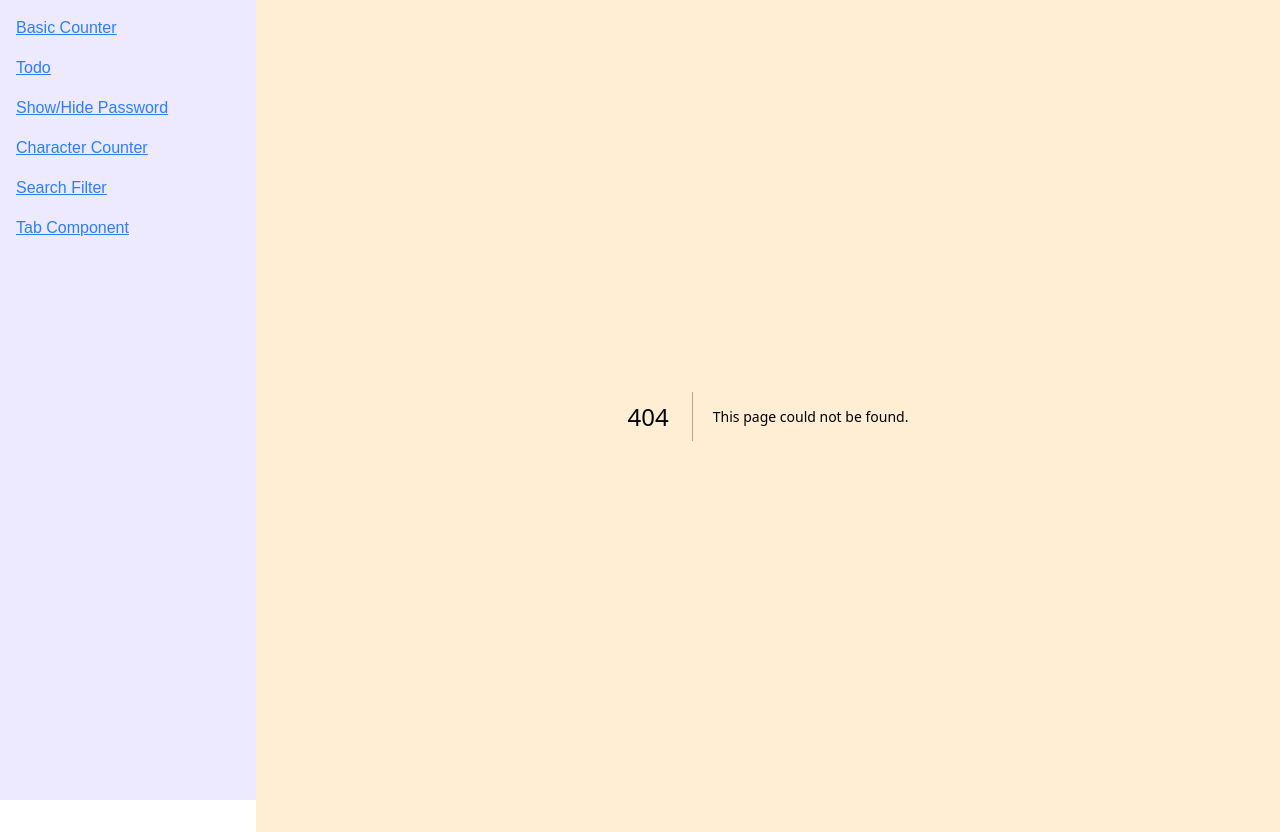
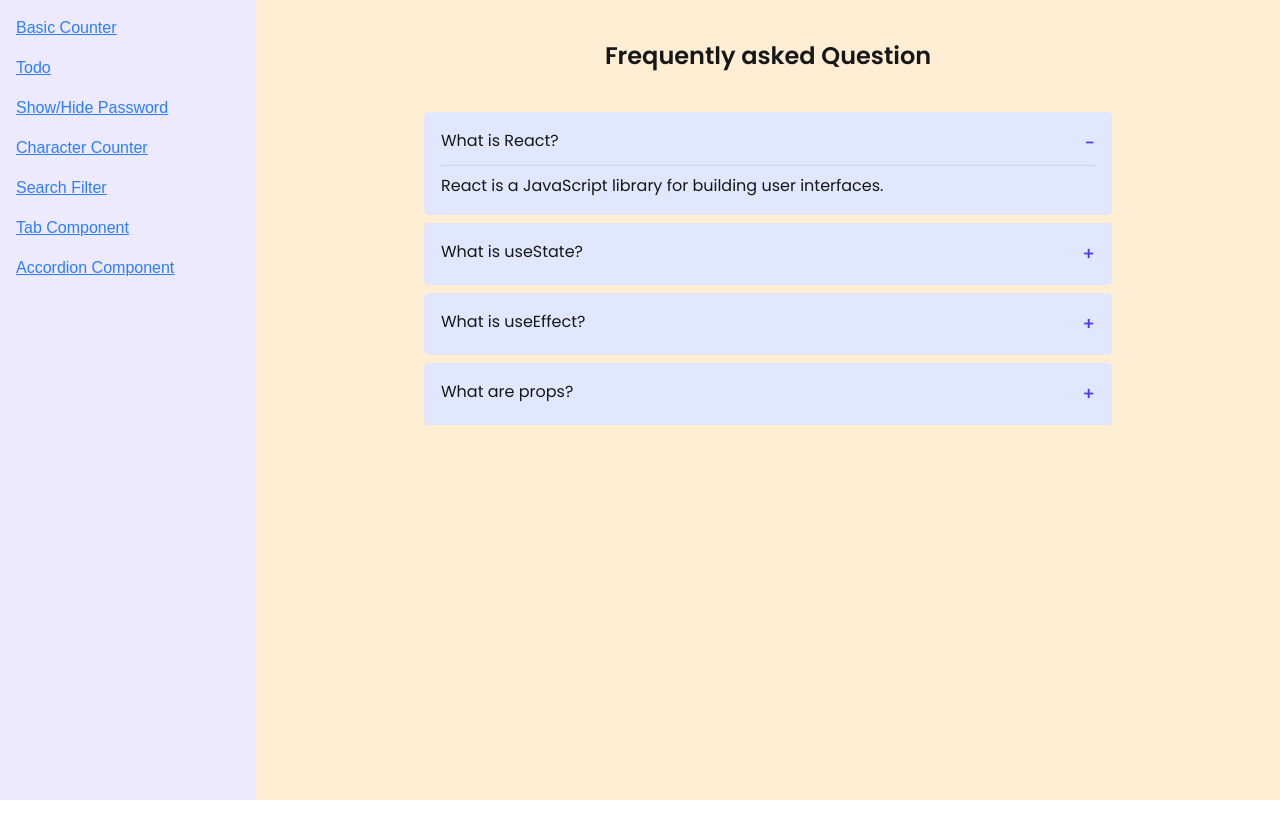
Before and after one commit to sadhna2003/reactjs-practice, a Next.js app in the folder my-app/: page /accordion in a window 1280 px wide. Before the commit this address had no page. After the commit the page ends 800 px from the top, so only its background shows below. Built offline with nearby package versions, Linux system fonts and the light colour scheme.

Commit message:
make faq component

```diff
--- /dev/null
+++ b/my-app/app/accordion/faq.json
@@ -0,0 +1,22 @@
+{"faqs" : [
+  {
+    "id": 1,
+    "question": "What is React?",
+    "answer": "React is a JavaScript library for building user interfaces."
+  },
+  {
+    "id": 2,
+    "question": "What is useState?",
+    "answer": "useState is a React Hook that lets you add state to a component."
+  },
+  {
+    "id": 3,
+    "question": "What is useEffect?",
+    "answer": "useEffect is a React Hook used to perform side effects in components."
+  },
+  {
+    "id": 4,
+    "question": "What are props?",
+    "answer": "Props are values passed from a parent component to a child component."
+  }
+]}
--- /dev/null
+++ b/my-app/app/accordion/page.tsx
@@ -0,0 +1,31 @@
+"use client";
+import React from "react";
+import faqs from "@/app/accordion/faq.json";
+const Accordion = () => {
+    const [activeFaq , setActiveFaq] = React.useState(1)
+  return (
+    <section className="font-sans w-full container mx-auto max-w-3xl p-6">
+      <h1 className="font-semibold text-2xl text-center">Frequently asked Question</h1>
+      <ul className="mt-6 space-y-2 p-4">
+        {faqs.faqs.map((item)=>{
+            return (
+                <li key={item.id} className="bg-indigo-100 p-4 flex flex-col justify-between item-center w-full h-full border border-indigo-100 rounded-sm">
+                   <button
+                    type="button"
+                    className="flex flex-row justify-between cursor-pointer item-center w-full h-full"
+                    onClick={()=> setActiveFaq(item.id)}
+                   >
+                    <p>{item.question}</p>
+                    <p className="text-lg font-medium text-indigo-600">{activeFaq === item.id ? "-":"+"}</p>
+                   </button>
+                   <div className={[activeFaq === item.id ? "block text-base mt-2 pt-2 border-t border-indigo-200 transition-all ease-in-out duration-200":"hidden"].join("")}>
+                    {item.answer}
+                   </div>
+                </li>
+            )
+        })}
+      </ul>
+    </section>
+  )
+}
+export default Accordion
--- a/my-app/components/Sidebar.tsx
+++ b/my-app/components/Sidebar.tsx
@@ -23,6 +23,10 @@ const navLink = [
     {
         link:'tabs',
         label:'Tab Component'
+    },
+    {
+        link:'accordion',
+        label:"Accordion Component"
     }
 ]
 
```
